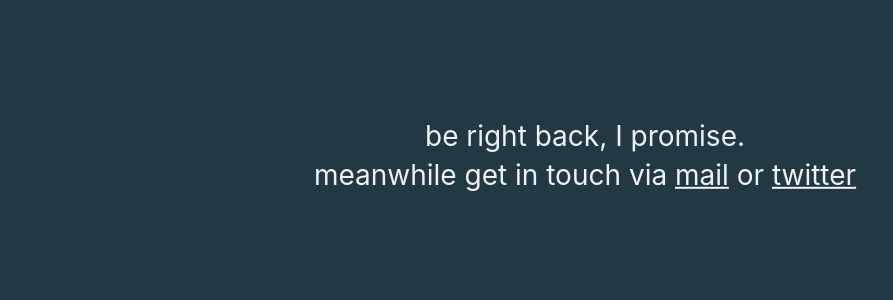
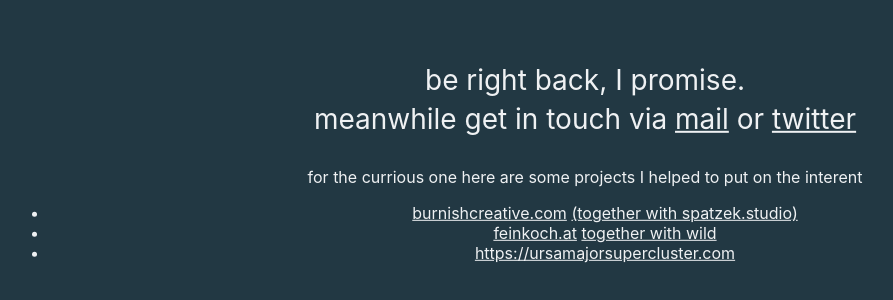
Before and after one commit to MarioSo/MarioSo, a plain HTML site: page index.html in a window 1280 px wide. Shown: the part 244-544 px from the top of the page, without its empty margins (55-948 px from the left). Drawn offline with Linux system fonts and the light colour scheme.

Commit message:
add projects

```diff
--- a/index.html
+++ b/index.html
@@ -39,6 +39,12 @@
       meanwhile get in touch via <a href="mailto:mariosommer.at">mail</a> or
       <a href="https://mobile.twitter.com/mario_sommer">twitter</a>
     </p>
+      <span>for the currious one here are some projects I helped to put on the interent<span>
+        <ul>
+          <li><a href="https://burnishcreative.com/" target="_blank">burnishcreative.com</a> <a href="https://spatzek.studio">(together with spatzek.studio)</a></li>
+          <li><a href="https://feinkoch.at" target="_blank">feinkoch.at</a> <a href="https://wild.as">together with wild</a></li>
+          <li><a href="https://ursamajorsupercluster.com" target="_blank">https://ursamajorsupercluster.com</a></li>
+        </ul>
     </div>
       <script>
         window.ga = function() {
```
